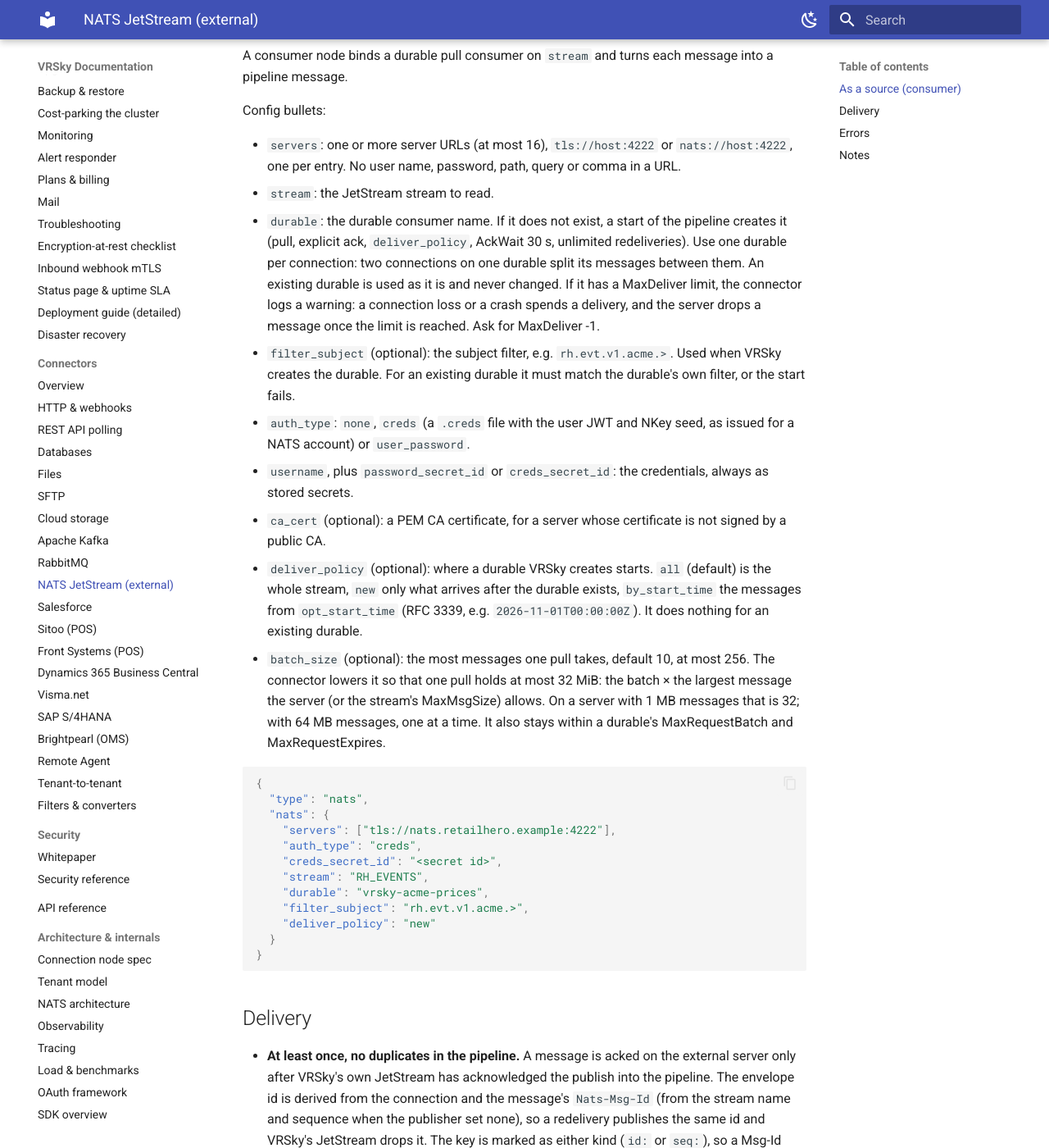
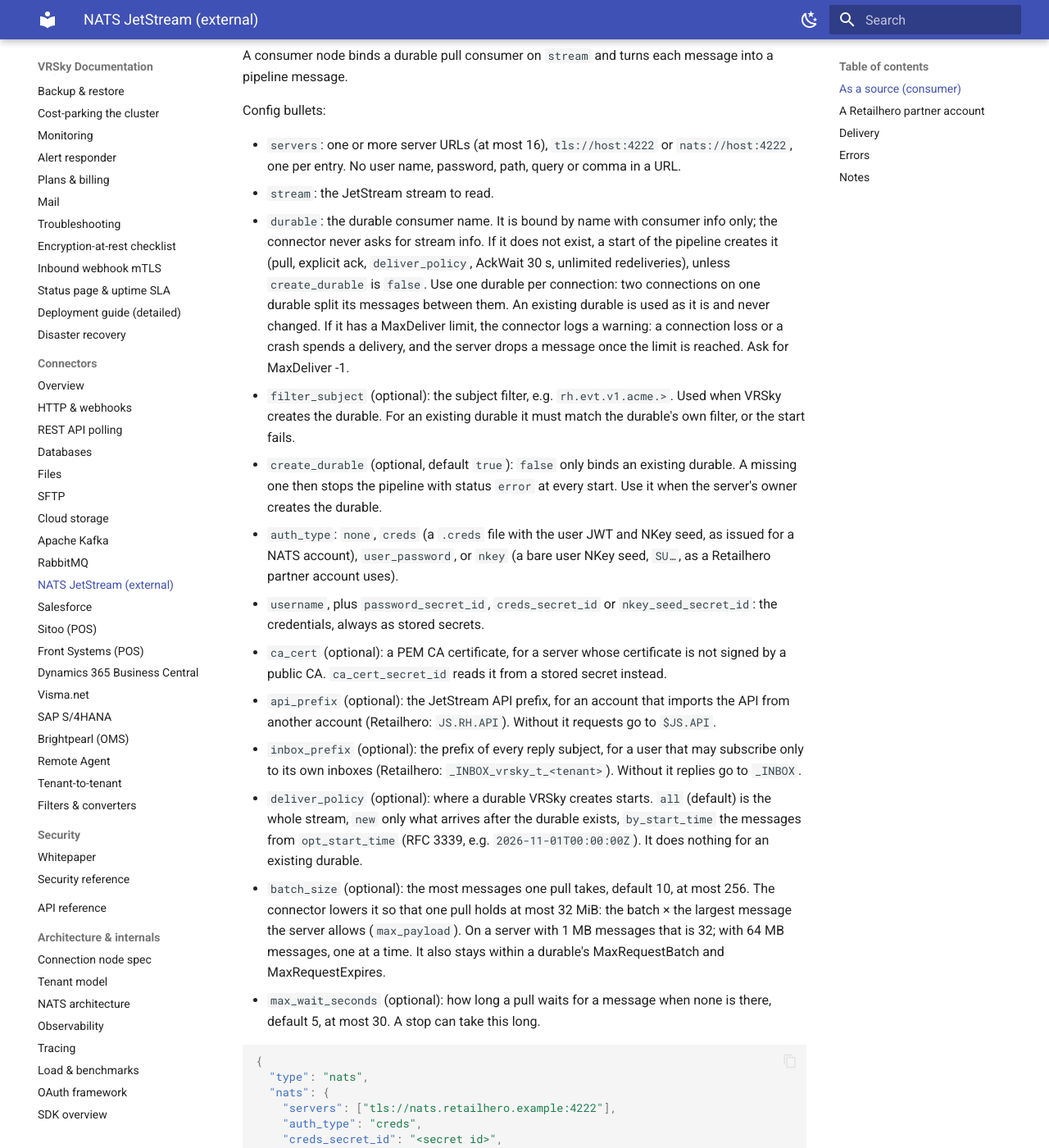
Before and after one commit to ValueRetail/vrsky, an MkDocs documentation site: the page built from docs/connectors/nats.md, in a window 1280 px wide and 1400 px high, scrolled down 504 px. Shown: the whole window at 82% size. Built offline with MkDocs 1.6.1 and Material for MkDocs 9.7.7, drawn with Linux system fonts in a browser that asks for light colours; some of the changed text lies outside the part shown.

Commit message:
docs(nats): Retailhero partner account settings and the bind without stream info
Co-Authored-By: Claude Opus 5.5 <noreply@anthropic.com>

````diff
--- a/docs/connectors/nats.md
+++ b/docs/connectors/nats.md
@@ -25,9 +25,10 @@ Config bullets:
   `nats://host:4222`, one per entry. No user name, password, path, query or
   comma in a URL.
 - `stream`: the JetStream stream to read.
-- `durable`: the durable consumer name. If it does not exist, a start of the
-  pipeline creates it (pull, explicit ack, `deliver_policy`, AckWait 30 s,
-  unlimited redeliveries). Use one durable per connection: two connections
+- `durable`: the durable consumer name. It is bound by name with consumer
+  info only; the connector never asks for stream info. If it does not exist,
+  a start of the pipeline creates it (pull, explicit ack, `deliver_policy`,
+  AckWait 30 s, unlimited redeliveries), unless `create_durable` is `false`. Use one durable per connection: two connections
   on one durable split its messages between them. An existing durable is
   used as it is and never changed. If it has a
   MaxDeliver limit, the connector logs a warning: a connection loss or a
@@ -36,22 +37,34 @@ Config bullets:
 - `filter_subject` (optional): the subject filter, e.g. `rh.evt.v1.acme.>`.
   Used when VRSky creates the durable. For an existing durable it must match
   the durable's own filter, or the start fails.
+- `create_durable` (optional, default `true`): `false` only binds an
+  existing durable. A missing one then stops the pipeline with status
+  `error` at every start. Use it when the server's owner creates the durable.
 - `auth_type`: `none`, `creds` (a `.creds` file with the user JWT and NKey
-  seed, as issued for a NATS account) or `user_password`.
-- `username`, plus `password_secret_id` or `creds_secret_id`: the credentials,
-  always as stored secrets.
+  seed, as issued for a NATS account), `user_password`, or `nkey` (a bare
+  user NKey seed, `SU…`, as a Retailhero partner account uses).
+- `username`, plus `password_secret_id`, `creds_secret_id` or
+  `nkey_seed_secret_id`: the credentials, always as stored secrets.
 - `ca_cert` (optional): a PEM CA certificate, for a server whose certificate is
-  not signed by a public CA.
+  not signed by a public CA. `ca_cert_secret_id` reads it from a stored
+  secret instead.
+- `api_prefix` (optional): the JetStream API prefix, for an account that
+  imports the API from another account (Retailhero: `JS.RH.API`). Without it
+  requests go to `$JS.API`.
+- `inbox_prefix` (optional): the prefix of every reply subject, for a user
+  that may subscribe only to its own inboxes (Retailhero:
+  `_INBOX_vrsky_t_<tenant>`). Without it replies go to `_INBOX`.
 - `deliver_policy` (optional): where a durable VRSky creates starts. `all`
   (default) is the whole stream, `new` only what arrives after the durable
   exists, `by_start_time` the messages from `opt_start_time` (RFC 3339, e.g.
   `2026-11-01T00:00:00Z`). It does nothing for an existing durable.
 - `batch_size` (optional): the most messages one pull takes, default 10, at
   most 256. The connector lowers it so that one pull holds at most 32 MiB:
-  the batch × the largest message the server (or the stream's
-  MaxMsgSize) allows. On a server with 1 MB messages that is 32; with 64 MB
-  messages, one at a time. It also stays within a durable's
-  MaxRequestBatch and MaxRequestExpires.
+  the batch × the largest message the server allows (`max_payload`). On a
+  server with 1 MB messages that is 32; with 64 MB messages, one at a time.
+  It also stays within a durable's MaxRequestBatch and MaxRequestExpires.
+- `max_wait_seconds` (optional): how long a pull waits for a message when
+  none is there, default 5, at most 30. A stop can take this long.
 
 ```json
 {
@@ -67,6 +80,46 @@ Config bullets:
   }
 }
 ```
+
+## A Retailhero partner account
+
+Retailhero gives VRSky one NATS account per tenant (Retailhero#2680). It
+sees only that tenant's exported subjects
+`rh.evt.v1.<tenant>.<owner>.<event-type>`, has no JetStream of its own, may
+use the consumer API of its own durables only, and may not read stream
+information. Retailhero hands over the user's NKey seed (`vrsky_t_a.nk`),
+the run CA (`ca.crt`) and the URL. One pipeline reads one durable, which is
+one tenant and one event type:
+
+```json
+{
+  "type": "nats",
+  "nats": {
+    "servers": ["tls://nats.retailhero.example:4222"],
+    "auth_type": "nkey",
+    "nkey_seed_secret_id": "<secret id>",
+    "ca_cert": "-----BEGIN CERTIFICATE-----\n…",
+    "api_prefix": "JS.RH.API",
+    "inbox_prefix": "_INBOX_vrsky_t_a",
+    "stream": "RH_EVT_V1_PRODUCT",
+    "durable": "vrsky_product-version_T-A",
+    "filter_subject": "rh.evt.v1.T-A.product.product.version",
+    "create_durable": false
+  }
+}
+```
+
+- Retailhero's operator creates the durables (`messaging-up`), so set
+  `create_durable` to `false`. The account may create its own durable only
+  with the exact filter, because the create grant names it; a create
+  without `filter_subject` is refused.
+- Retailhero's durables give up on a message after 10 deliveries, and the
+  connector logs a warning about that at each connect. A long VRSky outage
+  does not spend deliveries: held messages are kept in progress. A crash or
+  a lost connection does spend one.
+- Retailhero's relay sets `Nats-Msg-Id` to the event's `event_id`, so the
+  envelope id follows the event id: a re-published or replayed event
+  reaches the pipeline once inside the five-minute window below.
 
 ## Delivery
 
@@ -108,7 +161,9 @@ Config bullets:
   credentials the server refuses, a stream that does not exist, JetStream not
   enabled for the account, a permission violation (including a user that may
   not ack: without acks every message would come back each AckWait and be
-  published again), a certificate that cannot
+  published again; a denied `$JS.API` request or `_INBOX` subscription says
+  to set `api_prefix` or `inbox_prefix`), a durable that does not exist
+  while `create_durable` is `false`, a certificate that cannot
   be verified, a server without TLS, a server address that is private, a
   durable that does not fit (a push consumer, not explicit ack, another
   filter), and a message too large for VRSky's NATS. Fix the cause and start
@@ -124,21 +179,24 @@ Config bullets:
 
 ## Notes
 
-- **Secrets.** The password or `.creds` file typed in the builder is minted
-  into an encrypted tenant secret at deploy and stored as `password_secret_id`
-  or `creds_secret_id`. A stored config with either in plaintext is refused at
-  start. Credentials are never logged.
+- **Secrets.** The password, `.creds` file or NKey seed typed in the builder
+  is minted into an encrypted tenant secret at deploy and stored as
+  `password_secret_id`, `creds_secret_id` or `nkey_seed_secret_id`. A stored
+  config with any of them in plaintext is refused at start. Credentials are
+  never logged.
 - **TLS and addresses.** TLS is required. The URLs must not point at a
   private, loopback or link-local address, and the check is repeated on the
   address a host name resolves to. Servers that a cluster announces are not
   dialled; list every server you want in `servers`. The operator's
   `ALLOW_PRIVATE_UPSTREAMS` switch lifts both rules for local development.
-- **Test connection.** The button connects, looks up the stream and the
-  durable, and disconnects. It creates nothing. A server it cannot reach is
-  reported without its address.
-- **Permissions.** The NATS user needs the JetStream API for the stream
-  (`$JS.API.STREAM.INFO.<stream>`, `$JS.API.CONSUMER.INFO.<stream>.<durable>`,
-  `$JS.API.CONSUMER.MSG.NEXT.<stream>.<durable>`), acks (`$JS.ACK.>`),
-  subscribe on `_INBOX.>` for the replies, and
-  `$JS.API.CONSUMER.CREATE.<stream>.>` if VRSky is to create the durable.
-  An account without the create permission needs the durable made for it.
+- **Test connection.** The button connects, looks up the durable, and
+  disconnects. It creates nothing. A missing durable is fine when the first
+  start may create it, and an error when `create_durable` is `false`. A
+  server it cannot reach is reported without its address.
+- **Permissions.** The NATS user needs `$JS.API.CONSUMER.INFO.<stream>.<durable>`
+  and `$JS.API.CONSUMER.MSG.NEXT.<stream>.<durable>` (under `api_prefix`
+  when it is set), acks (`$JS.ACK.<stream>.<durable>.>`), subscribe on
+  `_INBOX.>` (or `<inbox_prefix>.>`) for the replies, and
+  `$JS.API.CONSUMER.CREATE.<stream>.<durable>.<filter_subject>` if VRSky is
+  to create the durable. No stream info is needed. An account without the
+  create permission needs the durable made for it.
````
